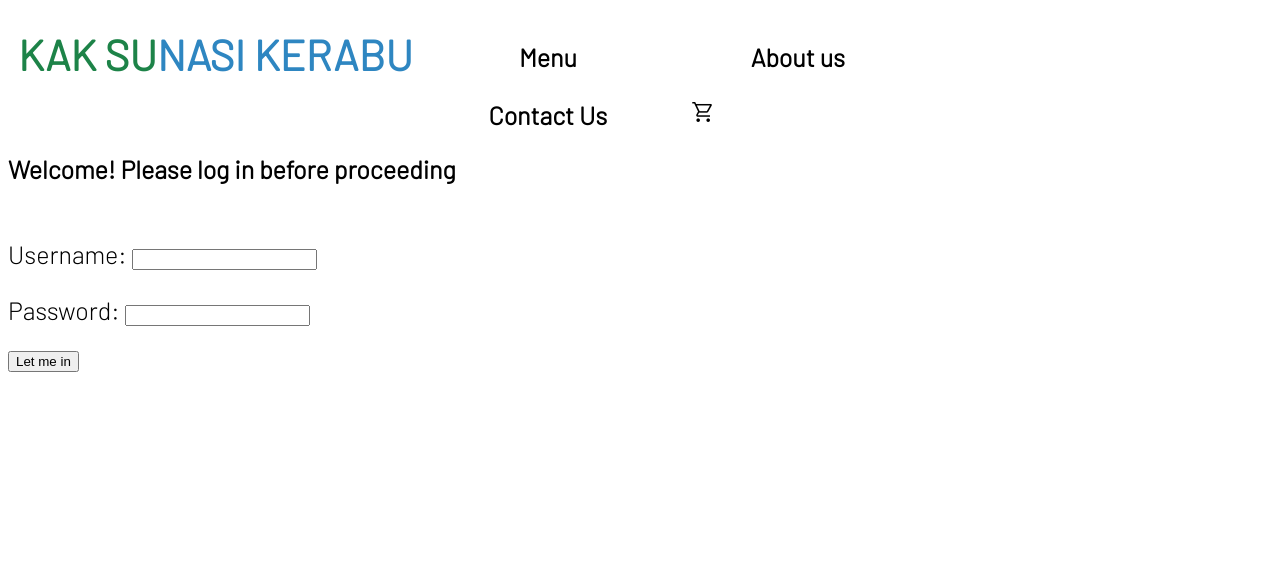
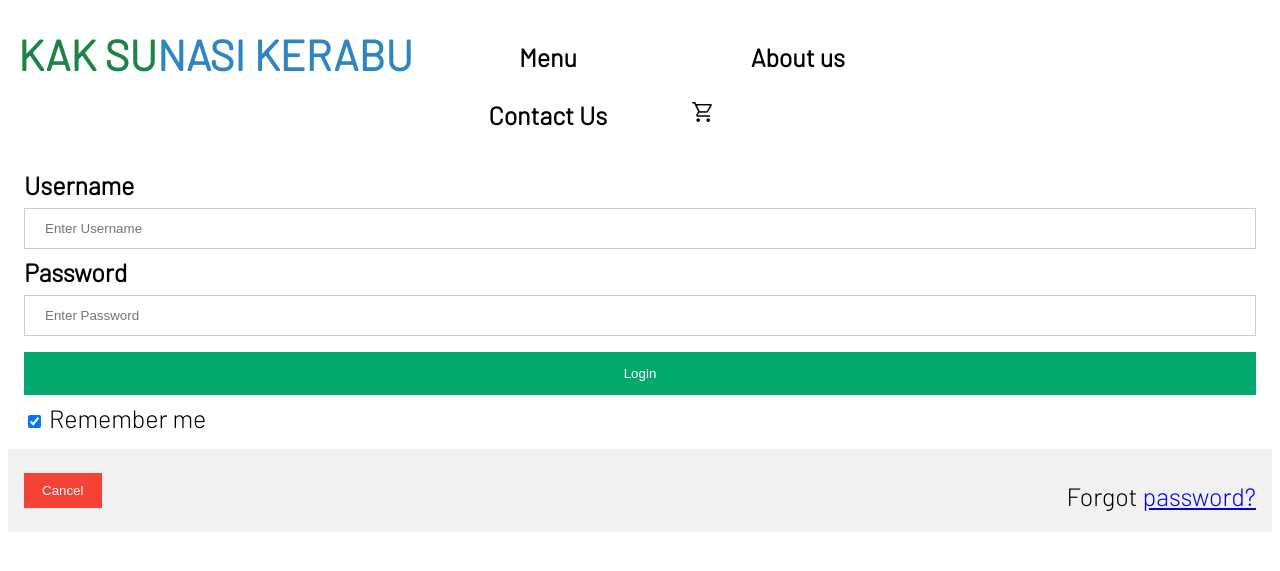
Before and after one commit to Kahar90/webprog8-php, a PHP site: page / in a window 1280 px wide. Shown: the top 571 px of the page. Run offline with PHP 8.4, Linux system fonts and the light colour scheme.

Commit message:
login page

```diff
--- a/index.php
+++ b/index.php
@@ -23,13 +23,25 @@
 		</div>
 
 
+		<form method="post" action="check_login.php">
 
-		<b>Welcome! Please log in before proceeding</b>
-	    <br><br>
-		<form method="post" action="check_login.php">
-		<p>Username: <input type="text" name="username" /></p>
-		<p>Password: <input type="password" name="password" /></p>
-		<p><input type="submit" value="Let me in" /></p>
+			<div class="container">
+				<label for="uname"><b>Username</b></label>
+				<input type="text" placeholder="Enter Username" name="username" required>
+
+				<label for="psw"><b>Password</b></label>
+				<input type="password" placeholder="Enter Password" name="password" required>
+
+				<button type="submit">Login</button>
+				<label>
+				<input type="checkbox" checked="checked" name="remember"> Remember me
+				</label>
+			</div>
+
+			<div class="container" style="background-color:#f1f1f1">
+				<button type="button" class="cancelbtn">Cancel</button>
+				<span class="psw">Forgot <a href="#">password?</a></span>
+			</div>
 		</form>
 
 	</body>
--- a/styles.css
+++ b/styles.css
@@ -60,3 +60,58 @@ html{
   'GRAD' 0,
   'opsz' 48
 }
+
+//////////////////////////////////////////////////////////////////////////////////////
+// LOGIN
+//////////////////////////////////////////////////////////////////////////////////////
+
+form {border: 3px solid #f1f1f1;}
+
+input[type=text], input[type=password] {
+  width: 100%;
+  padding: 12px 20px;
+  margin: 8px 0;
+  display: inline-block;
+  border: 1px solid #ccc;
+  box-sizing: border-box;
+}
+
+button {
+  background-color: #04AA6D;
+  color: white;
+  padding: 14px 20px;
+  margin: 8px 0;
+  border: none;
+  cursor: pointer;
+  width: 100%;
+}
+
+button:hover {
+  opacity: 0.8;
+}
+
+.cancelbtn {
+  width: auto;
+  padding: 10px 18px;
+  background-color: #f44336;
+}
+
+.container {
+  padding: 16px;
+}
+
+span.psw {
+  float: right;
+  padding-top: 16px;
+}
+
+/* Change styles for span and cancel button on extra small screens */
+@media screen and (max-width: 300px) {
+  span.psw {
+     display: block;
+     float: none;
+  }
+  .cancelbtn {
+     width: 100%;
+  }
+}
```
Lines whose indentation alone changed are shown as unchanged.
